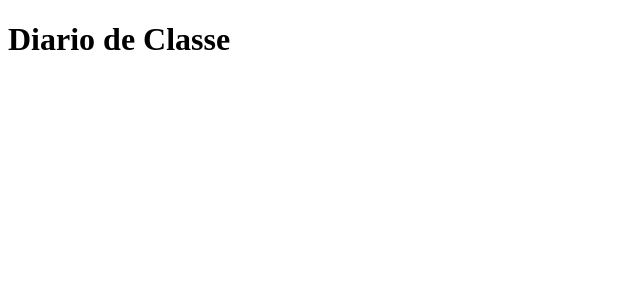
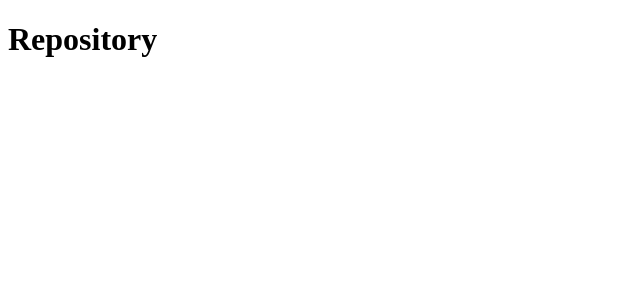
Before and after one commit to fabiovige/nivel-3-primeiro-projeto-react, a React (Create React App) app: page /repository in a window 1280 px wide. Shown: the top 300 px of the page, without its empty margins (0-640 px from the left). Built offline with nearby package versions, Linux system fonts and the light colour scheme.

Commit message:
criando rotas

```diff
--- a/package.json
+++ b/package.json
@@ -10,10 +10,13 @@
     "@types/node": "^12.0.0",
     "@types/react": "^16.9.0",
     "@types/react-dom": "^16.9.0",
-    "browserslist": "^4.14.2",
+    "bootstrap": "^4.5.2",
     "react": "^16.13.1",
     "react-dom": "^16.13.1",
+    "react-router": "^5.2.0",
+    "react-router-dom": "^5.2.0",
     "react-scripts": "3.4.3",
+    "reactstrap": "^8.5.1",
     "typescript": "~3.7.2"
   },
   "scripts": {
@@ -35,6 +38,7 @@
     ]
   },
   "devDependencies": {
+    "@types/react-router-dom": "^5.1.5",
     "@typescript-eslint/eslint-plugin": "^4.1.0",
     "@typescript-eslint/parser": "^4.1.0",
     "eslint": "6.8.0",
--- a/src/App.tsx
+++ b/src/App.tsx
@@ -1,7 +1,12 @@
 import React from 'react';
+import { BrowserRouter } from 'react-router-dom';
 
-function App() {
-  return <h1>Diario de Classe</h1>;
-}
+import Routes from './routes';
+
+const App: React.FC = () => (
+  <BrowserRouter>
+    <Routes />
+  </BrowserRouter>
+);
 
 export default App;
--- /dev/null
+++ b/src/pages/Dashboard/index.tsx
@@ -0,0 +1,7 @@
+import React from 'react';
+
+const Dashboard: React.FC = () => {
+  return <h1>Dashboard</h1>;
+};
+
+export default Dashboard;
--- /dev/null
+++ b/src/pages/Repository/index.tsx
@@ -0,0 +1,7 @@
+import React from 'react';
+
+const Repository: React.FC = () => {
+  return <h1>Repository</h1>;
+};
+
+export default Repository;
--- /dev/null
+++ b/src/routes/index.tsx
@@ -0,0 +1,14 @@
+import React from 'react';
+import { Switch, Route } from 'react-router-dom';
+
+import Dashboard from '../pages/Dashboard';
+import Repository from '../pages/Repository';
+
+const Routes: React.FC = () => (
+  <Switch>
+    <Route path="/" exact component={Dashboard} />
+    <Route path="/repository" component={Repository} />
+  </Switch>
+);
+
+export default Routes;
```
Also changed, not shown: .eslintrc.json, 2 other files (tests, documents, lock files or other folders).
